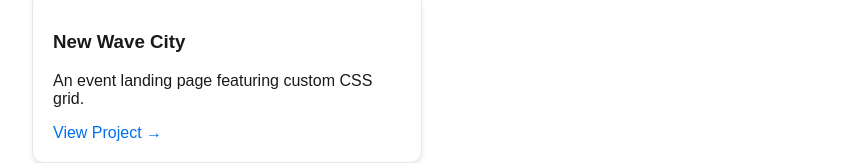
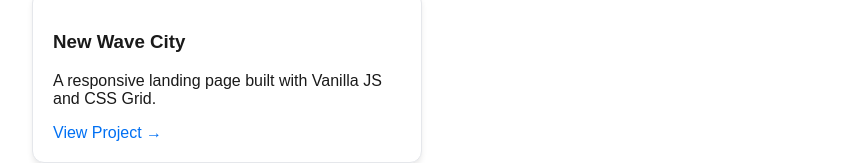
Before and after one commit to johnoyler01-alt/portfolio-2026, a React (Vite) app: page / in a window 1280 px wide. Shown: the part 552-715 px from the top of the page, without its empty margins (208-1071 px from the left). Built offline with nearby package versions, Linux system fonts and the light colour scheme.

Commit message:
Resume ready

```diff
--- a/src/App.jsx
+++ b/src/App.jsx
@@ -17,7 +17,8 @@ function App() {
     },
     {
       title: "New Wave City",
-      description: "An event landing page featuring custom CSS grid.",
+      description:
+        "A responsive landing page built with Vanilla JS and CSS Grid.",
       link: "https://john-oyler-new-wave-city.netlify.app",
     },
   ];
```
